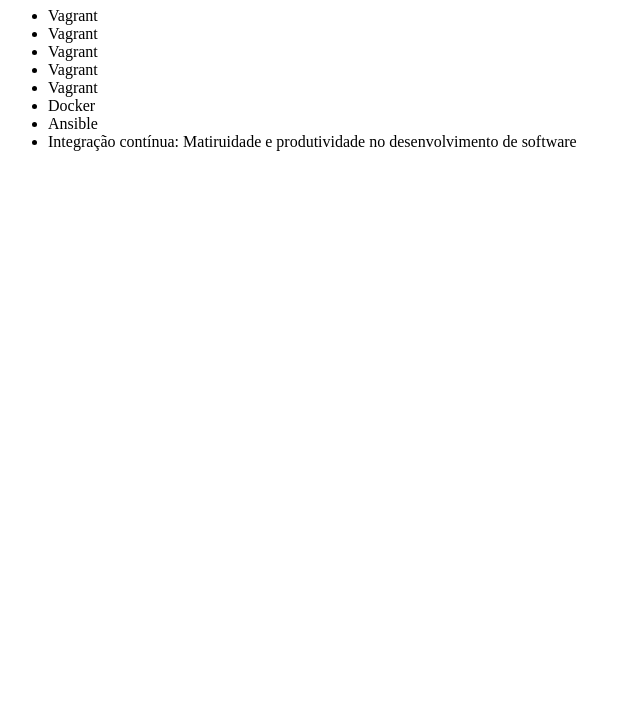
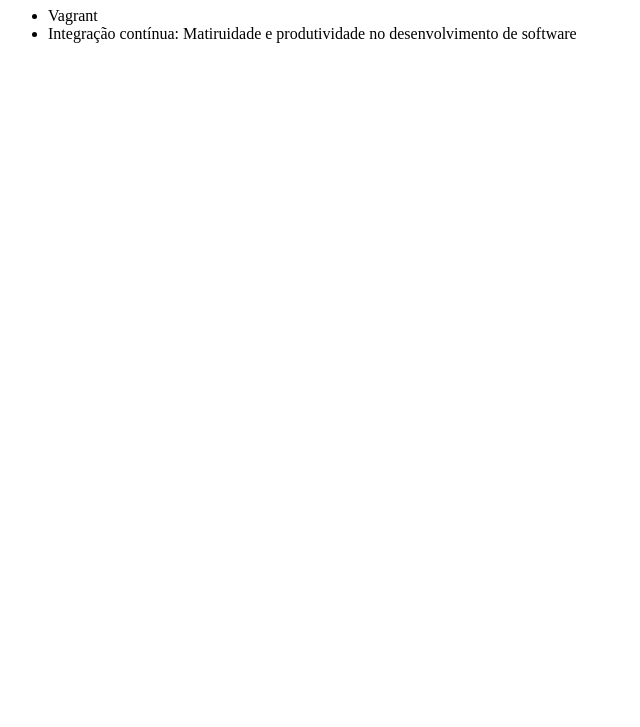
Before and after one commit to walterrodriguesjr/Alura-curso-git, a plain HTML site: page 3 - compartilhando o trabalho/10 - github/git/index.html in a window 1280 px wide. Shown: the part 73-800 px from the top of the page, without its empty margins (0-640 px from the left). Drawn offline with Linux system fonts and the light colour scheme.

Commit message:
atualizando

```diff
--- a/3 - compartilhando o trabalho/10 - github/git/index.html
+++ b/3 - compartilhando o trabalho/10 - github/git/index.html
@@ -12,12 +12,7 @@
     <h1>teste</h1>
     <ul>
         <li>Vagrant</li>
-        <li>Vagrant</li>
-        <li>Vagrant</li>
-        <li>Vagrant</li>
-        <li>Vagrant</li>
-        <li>Docker</li>
-        <li>Ansible</li>
+
         <li>Integração contínua: Matiruidade e produtividade no desenvolvimento de software</li>
     </ul>
 </body>
```
